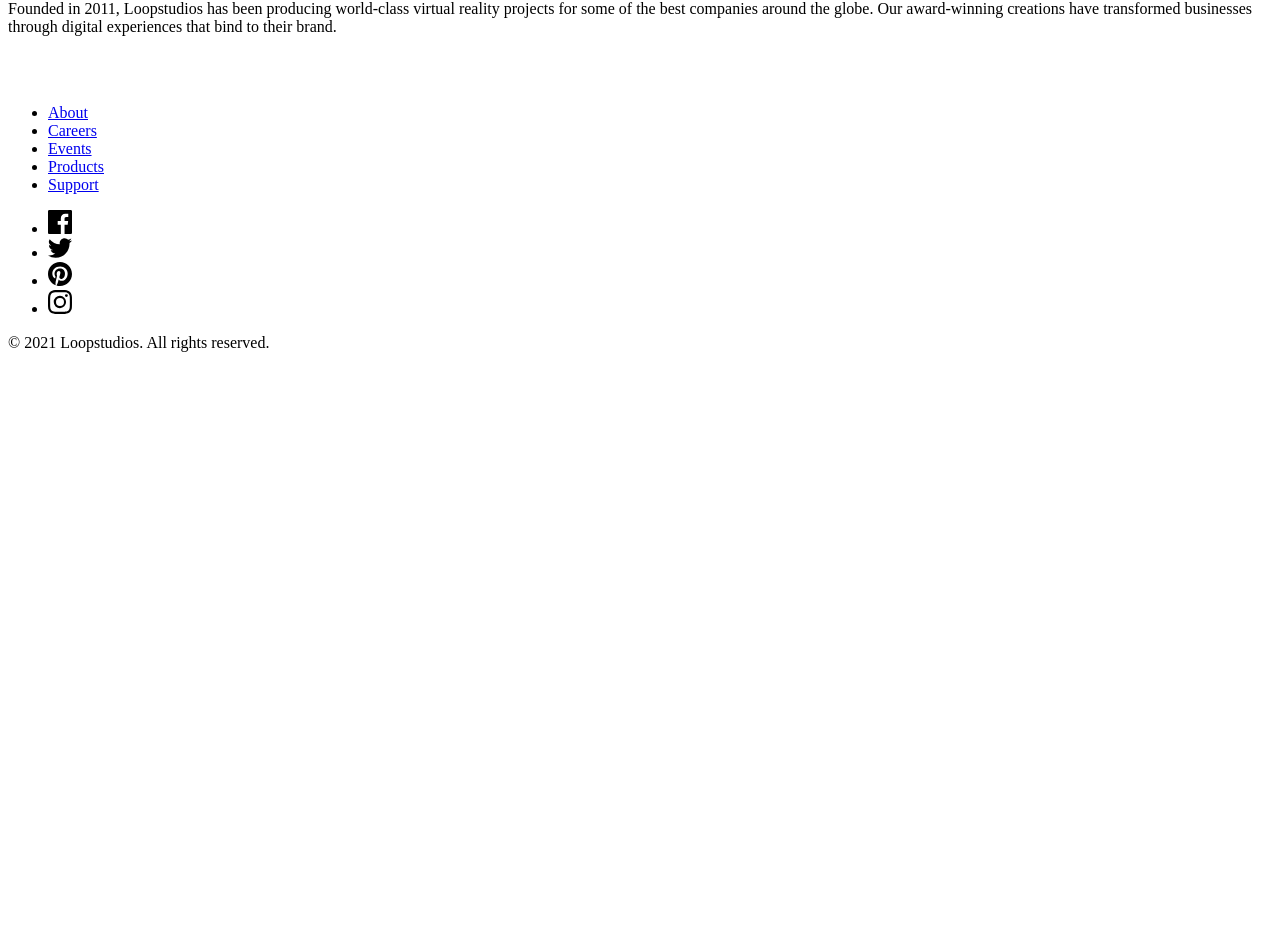
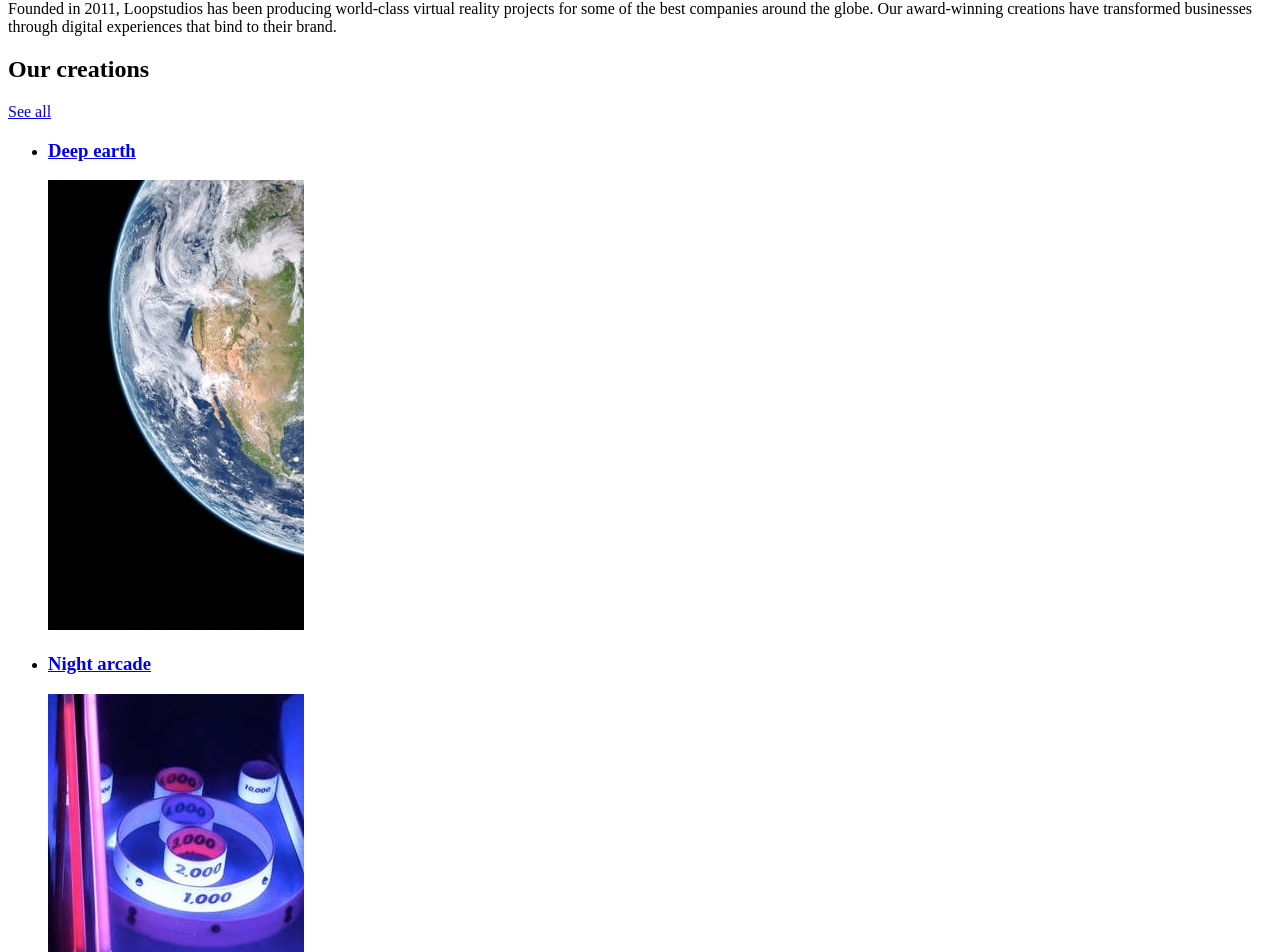
Before and after one commit to VCarames/FM--Loopstudios-Landing-Page-, a React (Vite) app: page / in a window 1280 px wide. Shown: the part 845-1797 px from the top of the page. Before the commit the page ends 1213 px from the top, so only its background shows below. Built offline with nearby package versions, Linux system fonts and the light colour scheme; the HTML template or start-up script is replaced by a standard one.

Commit message:
Creation Component
Creation component created and added to the "Home" page.

JSON data created and imported to component.

```diff
--- /dev/null
+++ b/public/data/creations.json
@@ -0,0 +1,52 @@
+{
+  "creations": [
+    {
+      "id": 1,
+      "title": "Deep earth",
+      "mobileImg": "/assets/images/mobile/image-deep-earth.jpg",
+      "desktopImg": "/assets/images/desktop/image-deep-earth.jpg"
+    },
+    {
+      "id": 2,
+      "title": "Night arcade",
+      "mobileImg": "/assets/images/mobile/image-night-arcade.jpg",
+      "desktopImg": "/assets/images/desktop/image-night-arcade.jpg"
+    },
+    {
+      "id": 3,
+      "title": "Soccer team VR",
+      "mobileImg": "/assets/images/mobile/image-soccer-team.jpg",
+      "desktopImg": "/assets/images/desktop/image-soccer-team.jpg"
+    },
+    {
+      "id": 4,
+      "title": "The grid",
+      "mobileImg": "/assets/images/mobile/image-grid.jpg",
+      "desktopImg": "/assets/images/desktop/image-grid.jpg"
+    },
+    {
+      "id": 5,
+      "title": "From up above VR",
+      "mobileImg": "/assets/images/mobile/image-from-above.jpg",
+      "desktopImg": "/assets/images/desktop/image-from-above.jpg"
+    },
+    {
+      "id": 6,
+      "title": "Pocket borealis",
+      "mobileImg": "/assets/images/mobile/image-pocket-borealis.jpg",
+      "desktopImg": "/assets/images/desktop/image-pocket-borealis.jpg"
+    },
+    {
+      "id": 7,
+      "title": "The curiosity",
+      "mobileImg": "/assets/images/mobile/image-curiosity.jpg",
+      "desktopImg": "/assets/images/desktop/image-curiosity.jpg"
+    },
+    {
+      "id": 8,
+      "title": "Make it fisheye",
+      "mobileImg": "/assets/images/mobile/image-fisheye.jpg",
+      "desktopImg": "/assets/images/desktop/image-fisheye.jpg"
+    }
+  ]
+}
--- /dev/null
+++ b/src/components/Creations.jsx
@@ -0,0 +1,46 @@
+import { Link } from "react-router-dom";
+import data from "/public/data/creations";
+
+function Creations() {
+  return (
+    <section className="creations-section">
+      <div className="creations-section__container">
+        <h2 className="creations-section__heading section-heading">
+          Our creations
+        </h2>
+
+        <Link to="/" className="creations-section__btn btn--desktop button">
+          See all
+        </Link>
+      </div>
+      <ul className="creations-section__list" role="list">
+        {data.creations.map((creation) => (
+          <li
+            key={creation.id}
+            className="creations-section__item"
+            role="listitem"
+          >
+            <h3 className="creations-section__subheading">
+              <Link to="/" className="creations-section__link">
+                {creation.title}
+              </Link>
+            </h3>
+            <picture className="creations-section__picture">
+              <source
+                srcSet={creation.desktopImg}
+                media="(min-width: 62.5rem)"
+              />
+              <img src={creation.mobileImg} alt={creation.title} />
+            </picture>
+          </li>
+        ))}
+      </ul>
+
+      <Link href="/" className="creations-section__btn btn--mobile button">
+        See all
+      </Link>
+    </section>
+  );
+}
+
+export default Creations;
--- a/src/pages/Home.jsx
+++ b/src/pages/Home.jsx
@@ -1,4 +1,5 @@
 import About from "../components/About";
+import Creations from "../components/Creations";
 import Footer from "../components/Footer";
 import Header from "../components/Header";
 
@@ -8,6 +9,7 @@ function Home() {
       <Header />
       <main>
         <About />
+        <Creations />
       </main>
       <Footer />
     </>
```
